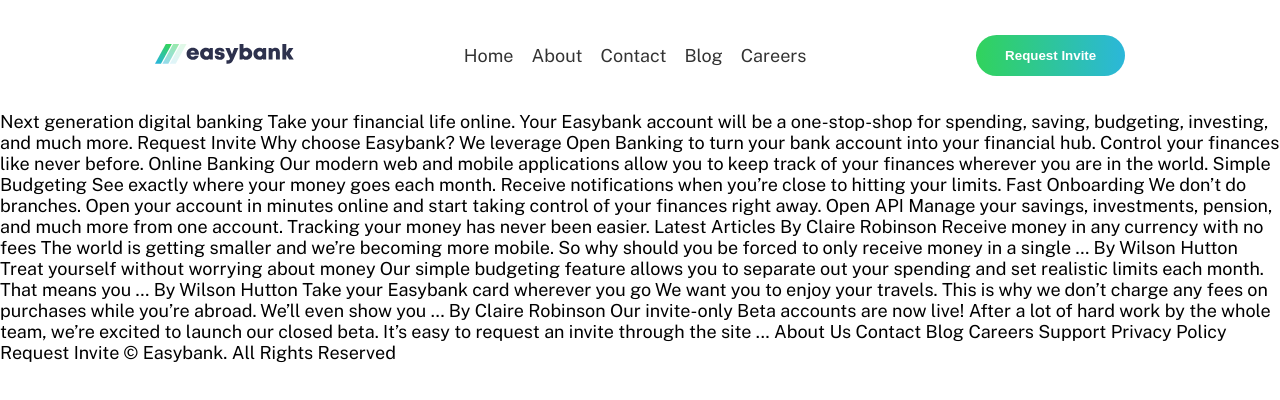
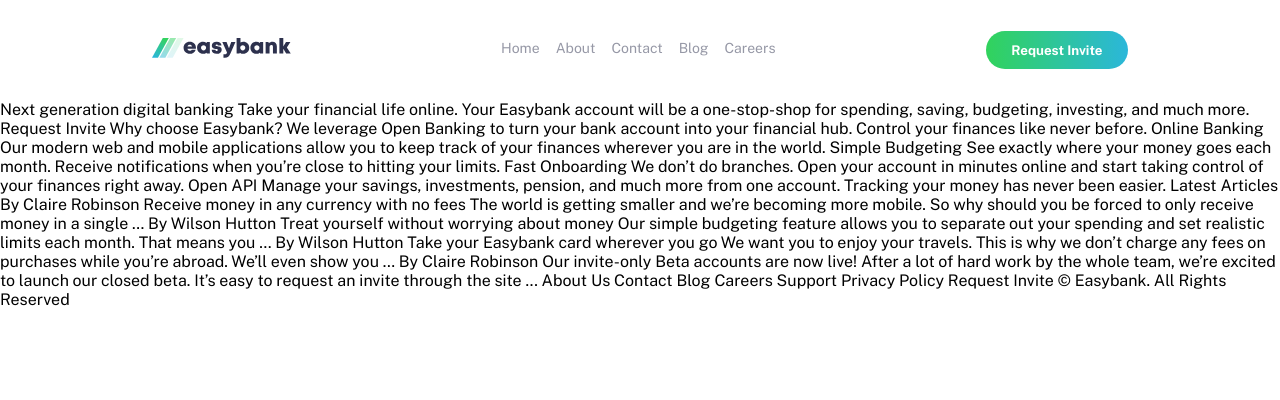
Before and after one commit to yudi7ll/easybank, a website: page index.html in a window 1280 px wide. Drawn offline with nearby package versions, Linux system fonts and the light colour scheme.

Commit message:
update header

```diff
--- a/assets/scss/_header.scss
+++ b/assets/scss/_header.scss
@@ -37,8 +37,8 @@
     &__link a {
       color: #333;
       display: block;
-      margin: 1rem auto;
-      padding: 0px .5rem;
+      margin: 0px auto;
+      padding: 1rem .5rem;
       text-align: center;
       text-decoration: none;
 
@@ -104,6 +104,17 @@
 
       &__link {
         display: flex;
+
+        & a {
+          border-bottom: 4px solid transparent;
+          color: $gray;
+          font-size: 14px;
+
+          &:hover {
+            border-bottom: 4px solid $primary-green;
+          }
+
+        }
       }
     }
     .invite-btn {
--- a/assets/scss/_init.scss
+++ b/assets/scss/_init.scss
@@ -2,11 +2,7 @@
 
 * {
   box-sizing: border-box;
-}
-
-html {
   font-family: 'Public Sans', sans-serif;
-  font-size: 18px;
 }
 
 body {
```
Also changed, not shown: assets/css/app.css, 1 other file.
